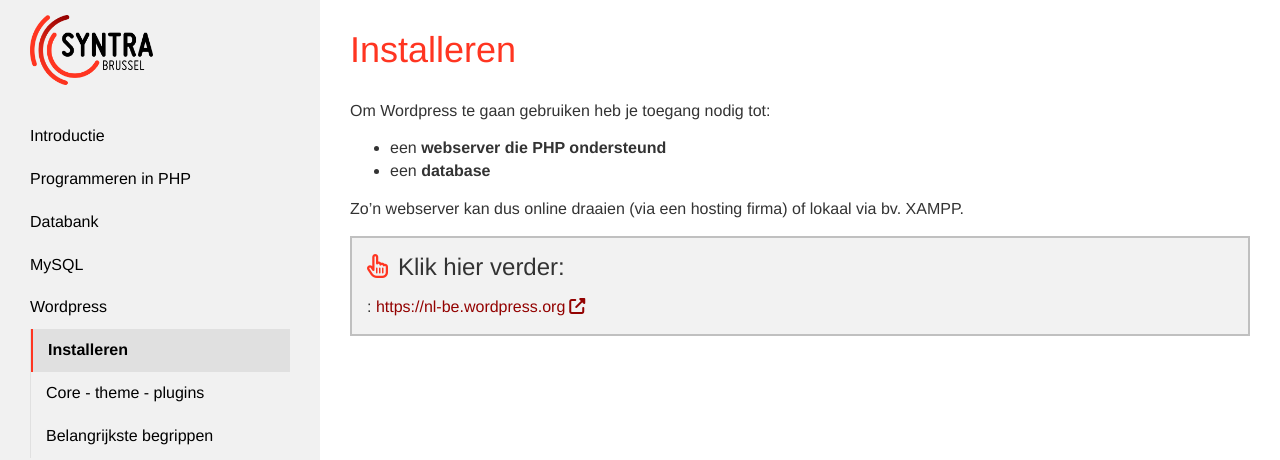
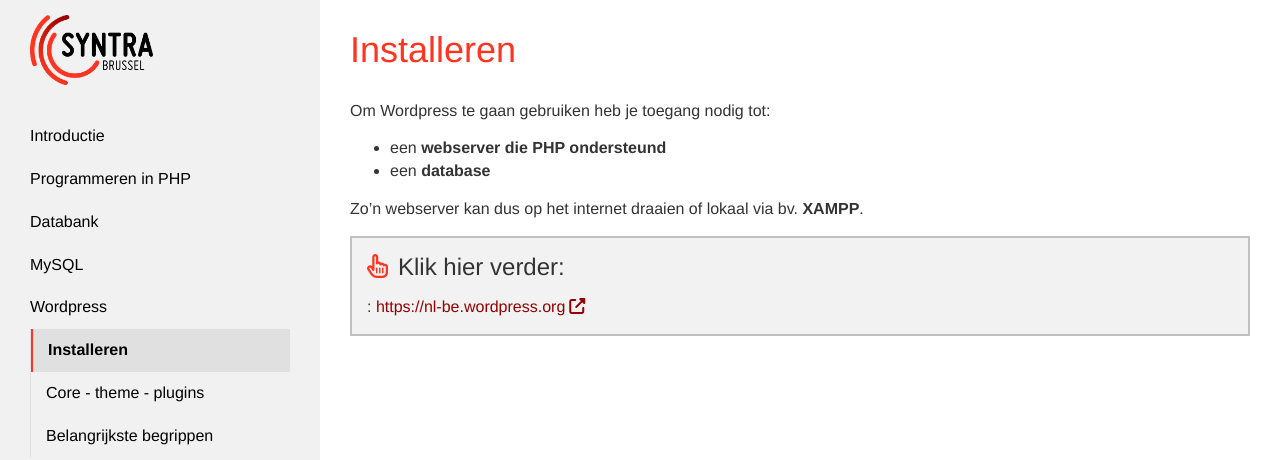
Before and after one commit to Syntra-Brussel/dynamische-webtechnieken, a Jekyll site: the page built from wordpress/installeren.md, in a window 1280 px wide. Shown: the top 460 px of the page. Built offline with Jekyll 4.4.1, drawn with Linux system fonts in a browser that asks for light colours; nearby versions of some CDN libraries; a script that is not in the unit is left out.

Commit message:
Update installeren.md

```diff
--- a/wordpress/installeren.md
+++ b/wordpress/installeren.md
@@ -10,4 +10,4 @@
 * een <strong>webserver die PHP ondersteund</strong>
 * een <strong>database</strong>
 
-Zo'n webserver kan dus online draaien (via een hosting firma) of lokaal via bv. XAMPP.
+Zo'n webserver kan dus op het internet draaien of lokaal via bv. <strong>XAMPP</strong>.
```
